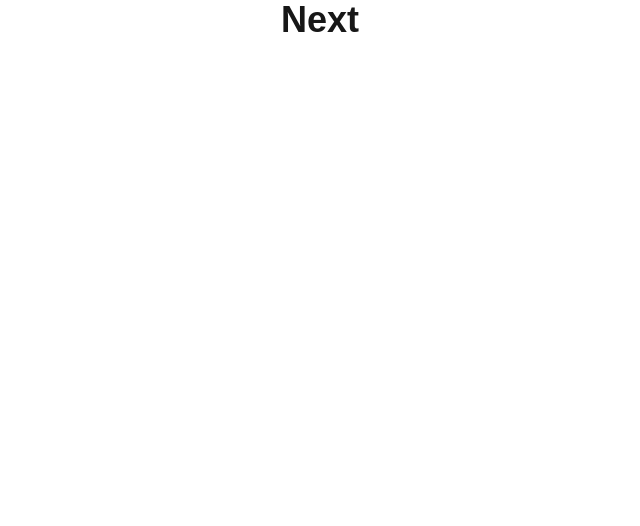
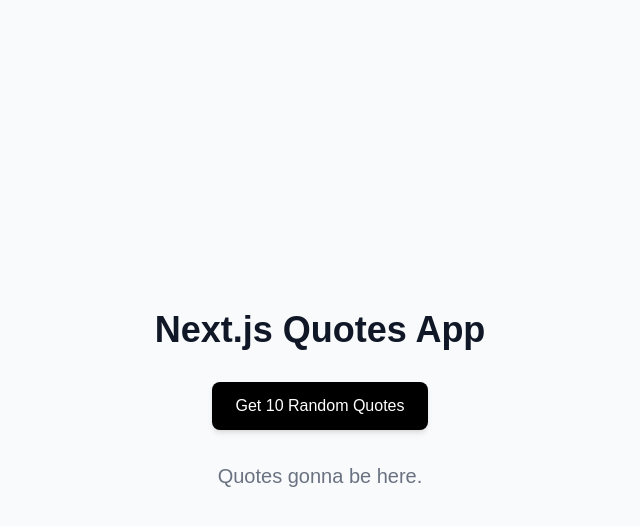
Before and after one commit to DanilZharkovJS/quotes-redux-next.js-app, a Next.js app: page / in a window 1280 px wide. Shown: the top 526 px of the page, without its empty margins (320-960 px from the left). Built offline with nearby package versions, Linux system fonts and the light colour scheme.

Commit message:
10 random quotes

```diff
--- a/src/app/layout.js
+++ b/src/app/layout.js
@@ -1,20 +1,21 @@
-import { Geist, Geist_Mono } from "next/font/google";
-import "./globals.css";
+import { Geist, Geist_Mono } from 'next/font/google'
+import './globals.css'
+import { ReduxProvider } from '../redux/ReduxProvider'
 
 const geistSans = Geist({
-  variable: "--font-geist-sans",
-  subsets: ["latin"],
-});
+  variable: '--font-geist-sans',
+  subsets: ['latin'],
+})
 
 const geistMono = Geist_Mono({
-  variable: "--font-geist-mono",
-  subsets: ["latin"],
-});
+  variable: '--font-geist-mono',
+  subsets: ['latin'],
+})
 
 export const metadata = {
-  title: "Create Next App",
-  description: "Generated by create next app",
-};
+  title: 'Create Next App',
+  description: 'Generated by create next app',
+}
 
 export default function RootLayout({ children }) {
   return (
@@ -22,8 +23,8 @@
       <body
         className={`${geistSans.variable} ${geistMono.variable} antialiased`}
       >
-        {children}
+        <ReduxProvider>{children}</ReduxProvider>
       </body>
     </html>
-  );
+  )
 }
--- a/src/app/page.js
+++ b/src/app/page.js
@@ -1,9 +1,47 @@
-
+'use client'
+import { fetchQuotes, selectQuotes } from '@/redux/slices/quotesSlice'
+import { useDispatch, useSelector } from 'react-redux'
 
 export default function Home() {
+  const dispatch = useDispatch()
+  const quotes = useSelector(selectQuotes)
+
+  const handleQuotes = () => {
+    dispatch(fetchQuotes())
+  }
+
   return (
-    <div className='flex justify-center'>
-      <h1 className="text-4xl font-[900]">Next </h1>
+    <div className="min-h-screen flex flex-col items-center justify-center bg-gray-50 px-4 py-10 rounded-lg" >
+      <h1 className="text-4xl font-extrabold mb-8 text-gray-900">
+        Next.js Quotes App
+      </h1>
+
+      <button
+        onClick={handleQuotes}
+        className="mb-8 px-6 py-3 bg-black text-white rounded-lg shadow-md hover:bg-gray-800 transition cursor-pointer"
+      >
+        Get 10 Random Quotes
+      </button>
+
+      <div className="w-full max-w-2xl space-y-6">
+        {quotes.length ? (
+          quotes.map((quote) => (
+            <div
+              key={quote.id}
+              className="bg-white border border-gray-200 rounded-xl p-6 transition shadow-sm hover:translate-px"
+            >
+              <p className="text-lg text-gray-800 italic">“{quote.text}”</p>
+              <p className="mt-4 text-right text-gray-600 font-medium">
+                — {quote.author}
+              </p>
+            </div>
+          ))
+        ) : (
+          <h2 className="text-xl text-gray-500 text-center">
+            Quotes gonna be here.
+          </h2>
+        )}
+      </div>
     </div>
   )
 }
--- /dev/null
+++ b/src/redux/ReduxProvider.js
@@ -0,0 +1,8 @@
+'use client'
+
+import { Provider } from 'react-redux'
+import { store } from './store'
+
+export function ReduxProvider({ children }) {
+  return <Provider store={store}>{children}</Provider>
+}
--- /dev/null
+++ b/src/redux/slices/quotesSlice.js
@@ -0,0 +1,29 @@
+'use client'
+import { createAsyncThunk, createSlice } from '@reduxjs/toolkit'
+
+const initialState = []
+
+export const fetchQuotes = createAsyncThunk('quotes/fetchQuotes', async () => {
+  const response = await fetch('http://localhost:3000/quotes/random')
+  const data = await response.json()
+  return data
+})
+
+const quotesSlice = createSlice({
+  name: 'quotes',
+  initialState,
+  reducers: {
+    setAddQuotes: (action) => {
+      return action.payload
+    },
+  },
+  extraReducers: (builder) => {
+    builder.addCase(fetchQuotes.fulfilled, (state, action) => {
+      return action.payload
+    })
+  },
+})
+
+export const { setAddQuotes } = quotesSlice.actions
+export const selectQuotes = (state) => state.quotes
+export const quotesReducer = quotesSlice.reducer
--- /dev/null
+++ b/src/redux/store.js
@@ -0,0 +1,7 @@
+import { configureStore } from '@reduxjs/toolkit'
+import { quotesReducer } from './slices/quotesSlice'
+export const store = configureStore({
+  reducer: {
+    quotes: quotesReducer,
+  },
+})
```
Also changed, not shown: package.json (+7 -3 lines), 1 other file (tests, documents, lock files or other folders).
